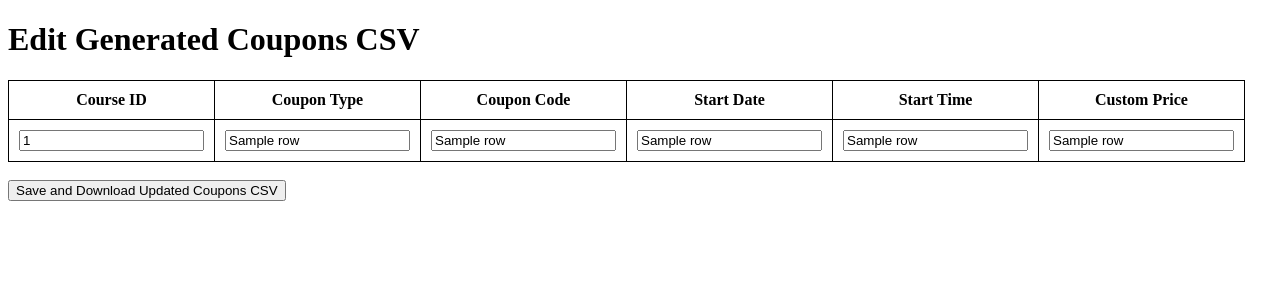
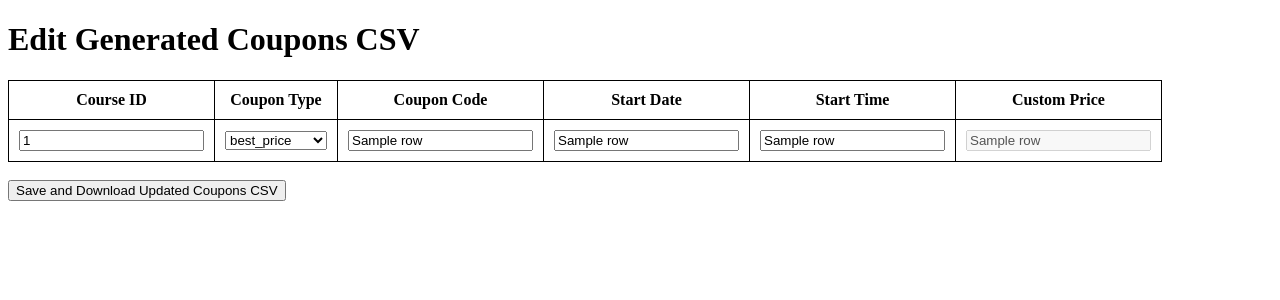
Before and after one commit to ahmadelsallab/udemy_coupons_generator, a Flask app: template flask_app/templates/edit_coupons.html in a window 1280 px wide. Shown: the top 300 px of the page. Run offline with Flask 3, Linux system fonts and the light colour scheme; the template is opened without the code that fills it: most values are stand-ins (such as "Sample title", 1, 10 or a date in 2020).

Commit message:
Adding drop down for cupon type

```diff
--- a/flask_app/app.py
+++ b/flask_app/app.py
@@ -73,14 +73,26 @@ def generate_coupons():
 @app.route('/save-coupons', methods=['POST'])
 def save_coupons():
     updated_rows = []
-    for i in range(len(request.form.getlist('course_id'))):
+
+    # Get the form data
+    course_ids = request.form.getlist('course_id')
+    coupon_types = request.form.getlist('coupon_type')
+    coupon_codes = request.form.getlist('coupon_code')
+    start_dates = request.form.getlist('start_date')
+    start_times = request.form.getlist('start_time')
+    custom_prices = request.form.getlist('custom_price')
+
+    # Loop through the form data and handle custom_price properly
+    for i in range(len(course_ids)):
+        custom_price = custom_prices[i] if i < len(custom_prices) and coupon_types[i] == 'custom_price' else ''
+
         updated_rows.append([
-            request.form.getlist('course_id')[i],
-            request.form.getlist('coupon_type')[i],
-            request.form.getlist('coupon_code')[i],
-            request.form.getlist('start_date')[i],
-            request.form.getlist('start_time')[i],
-            request.form.getlist('custom_price')[i]
+            course_ids[i],
+            coupon_types[i],
+            coupon_codes[i],
+            start_dates[i],
+            start_times[i],
+            custom_price
         ])
 
     # Save the updated CSV file
@@ -91,6 +103,7 @@ def save_coupons():
         writer.writerows(updated_rows)
 
     return send_file(output_file, as_attachment=True)
+
 
 # Route to upload and generate the LinkedIn post using a custom post template
 @app.route('/generate-post', methods=['POST'])
--- a/flask_app/templates/edit_coupons.html
+++ b/flask_app/templates/edit_coupons.html
@@ -11,6 +11,17 @@
             padding: 10px;
         }
     </style>
+    <script>
+        function toggleCustomPrice(selectElement, index) {
+            const customPriceField = document.getElementById('custom_price_' + index);
+            if (selectElement.value === 'custom_price') {
+                customPriceField.disabled = false;
+            } else {
+                customPriceField.disabled = true;
+                customPriceField.value = '';  // Clear the value when disabled
+            }
+        }
+    </script>
 </head>
 <body>
     <h1>Edit Generated Coupons CSV</h1>
@@ -26,12 +37,30 @@
             </tr>
             {% for row in coupons_data %}
             <tr>
-                <td><input type="text" name="course_id" value="{{ row[0] }}"></td>
-                <td><input type="text" name="coupon_type" value="{{ row[1] }}"></td>
-                <td><input type="text" name="coupon_code" value="{{ row[2] }}"></td>
+                <!-- Course ID: non-editable -->
+                <td><input type="text" name="course_id" value="{{ row[0] }}" readonly></td>
+
+                <!-- Coupon Type: dropdown with options -->
+                <td>
+                    <select name="coupon_type" onchange="toggleCustomPrice(this, {{ loop.index0 }})">
+                        <option value="best_price" {% if row[1] == 'best_price' %} selected {% endif %}>best_price</option>
+                        <option value="custom_price" {% if row[1] == 'custom_price' %} selected {% endif %}>custom_price</option>
+                        <option value="free_targeted" {% if row[1] == 'free_targeted' %} selected {% endif %}>free_targeted</option>
+                        <option value="free_open" {% if row[1] == 'free_open' %} selected {% endif %}>free_open</option>
+                    </select>
+                </td>
+
+                <!-- Coupon Code: non-editable -->
+                <td><input type="text" name="coupon_code" value="{{ row[2] }}" readonly></td>
+
+                <!-- Start Date: editable -->
                 <td><input type="text" name="start_date" value="{{ row[3] }}"></td>
+
+                <!-- Start Time: editable -->
                 <td><input type="text" name="start_time" value="{{ row[4] }}"></td>
-                <td><input type="text" name="custom_price" value="{{ row[5] }}"></td>
+
+                <!-- Custom Price: editable only if Coupon Type is custom_price -->
+                <td><input type="text" id="custom_price_{{ loop.index0 }}" name="custom_price" value="{{ row[5] }}" {% if row[1] != 'custom_price' %} disabled {% endif %}></td>
             </tr>
             {% endfor %}
         </table>
```
